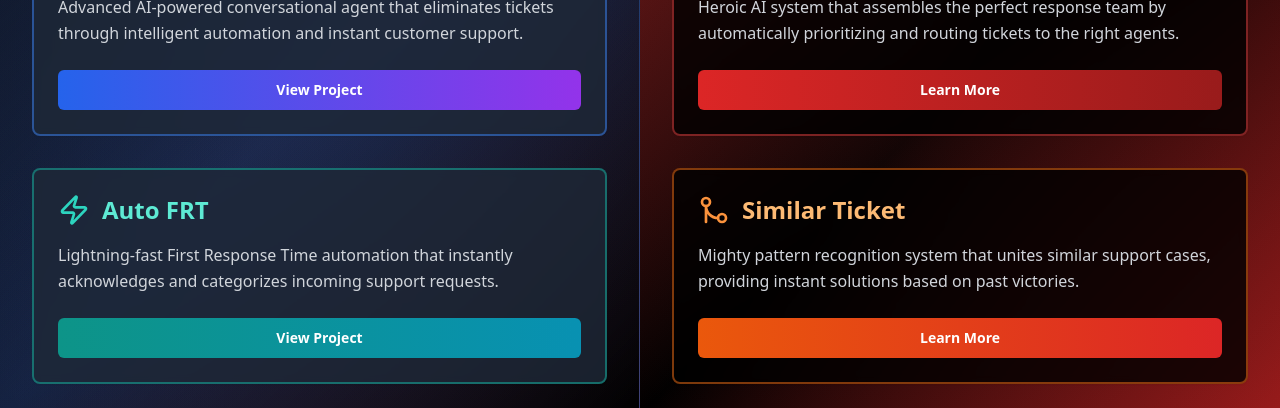
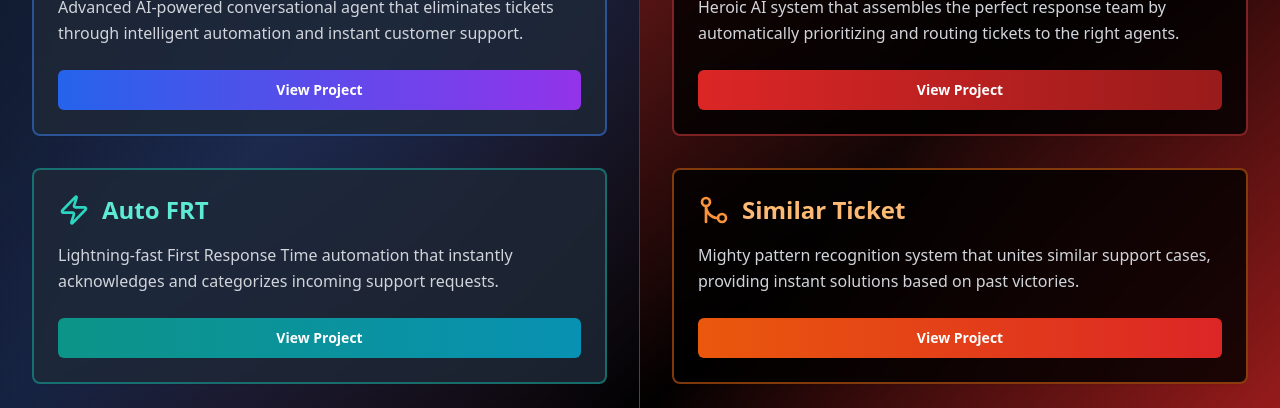
Before and after one commit to SanjanaRajesh2003/avengers-ai-assist, a React (Vite) app: page / in a window 1280 px wide. Shown: the part 478-886 px from the top of the page. Built offline with nearby package versions, Linux system fonts and the light colour scheme.

Commit message:
Fix: Update "Learn More" button
Updated the "Learn More" button to match the style of the "View Project" button.

```diff
--- a/src/pages/Index.tsx
+++ b/src/pages/Index.tsx
@@ -95,7 +95,7 @@ const Index = () => {
                     Heroic AI system that assembles the perfect response team by automatically prioritizing and routing tickets to the right agents.
                   </p>
                   <Button className="w-full bg-gradient-to-r from-red-600 to-red-800 hover:from-red-500 hover:to-red-700 border-0 text-white font-semibold py-3 transition-all duration-300 hover:shadow-lg hover:shadow-red-500/30">
-                    Learn More
+                    View Project
                   </Button>
                 </Card>
 
@@ -109,7 +109,7 @@ const Index = () => {
                     Mighty pattern recognition system that unites similar support cases, providing instant solutions based on past victories.
                   </p>
                   <Button className="w-full bg-gradient-to-r from-orange-600 to-red-600 hover:from-orange-500 hover:to-red-500 border-0 text-white font-semibold py-3 transition-all duration-300 hover:shadow-lg hover:shadow-orange-500/30">
-                    Learn More
+                    View Project
                   </Button>
                 </Card>
               </div>
```
